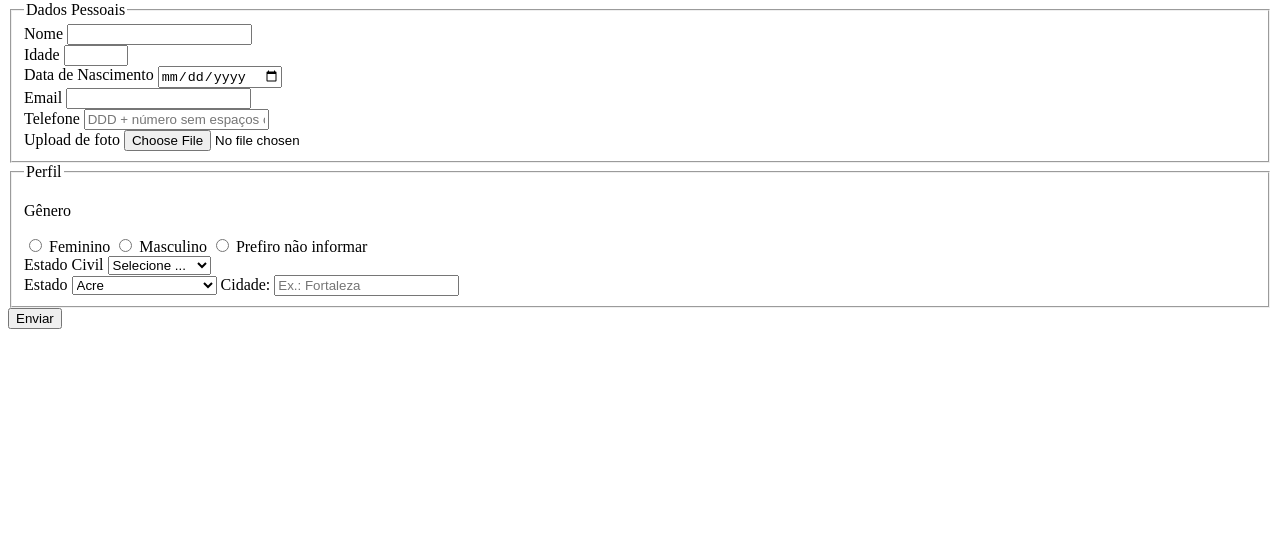
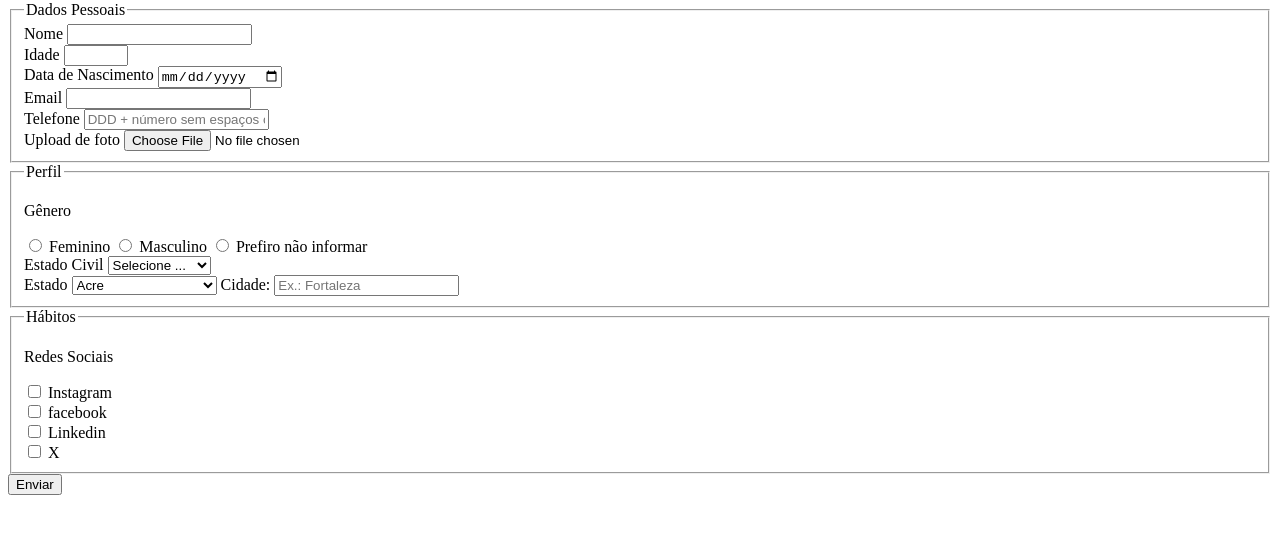
Before and after one commit to athilas/pesquisa-culturama, a plain HTML site: page index.html in a window 1280 px wide. Shown: the part 79-612 px from the top of the page. Drawn offline with Linux system fonts and the light colour scheme.

Commit message:
Adicionado redes sociais no campo habitos

```diff
--- a/index.html
+++ b/index.html
@@ -87,6 +87,22 @@
                 <label for="userCity">Cidade: </label>
                 <input type="text" name="userCity" placeholder="Ex.: Fortaleza">
             </fieldset>
+            <fieldset>
+                <legend>Hábitos</legend>
+                <p>Redes Sociais</p>
+                <input type="checkbox" name="social" value="instagram">
+                <label for="social">Instagram</label>
+                <br>
+                <input type="checkbox" name="social" value="facebook">
+                <label for="social">facebook</label>
+                <br>
+                <input type="checkbox" name="social" value="linkedin">
+                <label for="social">Linkedin</label>
+                <br>
+                <input type="checkbox" name="social" value="x">
+                <label for="social">X</label>
+                <br>
+            </fieldset>
             <button type="submit">Enviar</button>
         </form>
     </section>
```
